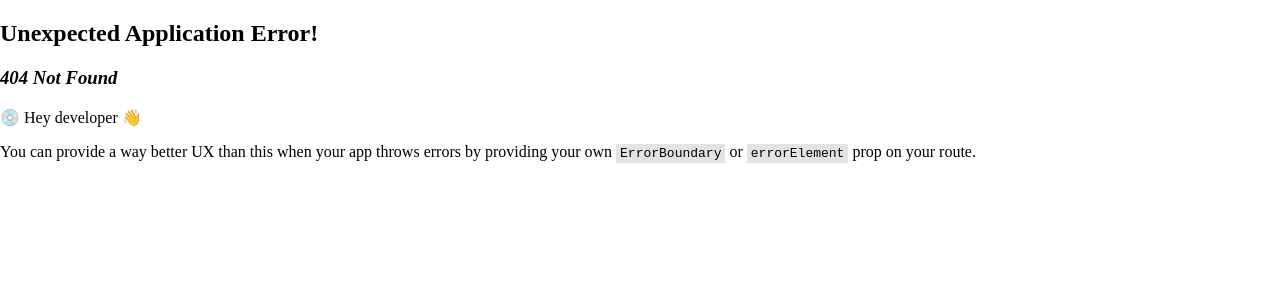
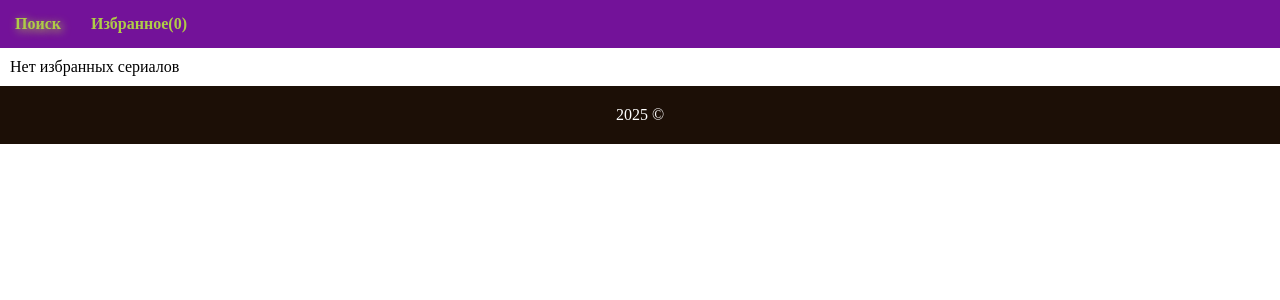
Before and after one commit to IVShelkunov/React_lessons, a React (Vite) app: page /favorites in a window 1280 px wide. Before the commit this address had no page. Shown: the top 300 px of the page. Built offline with nearby package versions, Linux system fonts and the light colour scheme.

Commit message:
Create others elements

```diff
--- a/src/App.css
+++ b/src/App.css
@@ -3,3 +3,34 @@
   color: yellow;
   font-weight: bold;
 }
+.layout {
+  display: flex;
+  flex-direction: column;
+}
+header {
+  background-color: rgba(115, 18, 153, 1);
+  position: sticky;
+  top: 0;
+}
+nav a {
+  display: inline-block;
+  text-decoration: none;
+  color: rgba(175, 204, 71, 1);
+  padding: 15px;
+  font-weight: bold;
+}
+nav a:hover {
+  text-shadow: 2px 2px 8px;
+}
+main {
+  padding: 10px;
+}
+footer {
+  background-color: rgba(28, 15, 6, 1);
+  padding: 20px;
+  color: white;
+  text-align: center;
+}
+.show-item,.favorites-list li {
+  margin: 30px 0;
+}
--- a/src/components/ShowResultItem.tsx
+++ b/src/components/ShowResultItem.tsx
@@ -11,13 +11,13 @@ export function ShowResultItem ({show}: ShowResultItemProps) {
 		setIsFavorite(prev => !prev);
 	}
 	return (
-		<li key={show.id} className="show-item">
+		<li className="show-item">
 			<div className="present">
 				<img src={show.image?.medium}/>
 				<h3>{show.name}</h3>
 			</div>
 			<div className="control">
-				<Link to={`/show/${show.id}`}>Подробнее</Link>
+				<Link to={`/shows/${show.id}`}>Подробнее</Link>
 				<button className={isFavorite ? 'favorite' : ''} onClick={() => handleToggleFavorites(show)}>☆</button>
 			</div>
 		</li>
--- /dev/null
+++ b/src/pages/FavoritesPage.tsx
@@ -0,0 +1,21 @@
+import { useShowStore } from "../store/showStore";
+
+export function FavoritesPage() {
+	const favorites = useShowStore(state => state.favorites);
+	const removeFromFavorites = useShowStore(state => state.removeFromFavorites);
+	return (
+		<div className="favorites-list">
+			{favorites.length === 0 ? 'Нет избранных сериалов': (
+				<ul>
+				{favorites.map(show => (
+					<li key={show.id}>
+						<img src={show.image?.medium}/>
+						<h2>{show.name}</h2>
+						<button onClick={() => removeFromFavorites(show.id)}>Убрать из избранного</button>
+					</li>
+				))}
+			</ul>
+			)}
+		</div>
+	);
+}
--- a/src/pages/SearchPage.tsx
+++ b/src/pages/SearchPage.tsx
@@ -5,6 +5,7 @@ import { ShowResultItem } from "../components/ShowResultItem";
 export function SearchPage() {
 	const searchResults = useShowStore(state => state.searchResults);
 	const searchShows =  useShowStore(state => state.searchShows);
+	const isLoading = useShowStore(state => state.isLoading);
 	const [inputValue , setInputValue] = useState('');
 	const handleChangeInputValue = (e: React.ChangeEvent<HTMLInputElement>) => setInputValue(e.target.value);
 	const handleSubmit = (e: React.FormEvent<HTMLFormElement>) => {
@@ -20,11 +21,14 @@ export function SearchPage() {
 				<button type="submit" disabled={isEmptyQuery}>Найти</button>
 			</form>
 			<div className="search-result">
-				<ul>
+				{isLoading ? <p>Загрузка...</p>: (
+					<ul>
 					{searchResults.map(show => (
-						<ShowResultItem show={show}/>
+						<ShowResultItem key={show.id} show={show}/>
 					))}
 				</ul>
+				)}
+
 			</div>
 		</div>
 	);
--- /dev/null
+++ b/src/pages/ShowDetailPage.tsx
@@ -0,0 +1,34 @@
+import { useParams } from "react-router-dom";
+import type { Show, ShowParams } from "../types/types";
+import { useEffect, useState } from "react";
+
+export function ShowDetailPage() {
+	const [loading , setLoading] = useState(false);
+	const [details , setDetails] = useState<Show | null>(null);
+	const params = useParams<ShowParams>();
+	const showId = Number(params.showId);
+	useEffect(() => {
+		const loadDetails = async (showId:number) => {
+			setLoading(true);
+			try {
+				const response = await fetch(`https://api.tvmaze.com/shows/${showId}`);
+				const showData:Show = await response.json();
+				setDetails(showData);
+				setLoading(false);
+			} catch(error) {
+				console.error(error);
+				setLoading(false);
+			}
+		}
+		loadDetails(showId);
+	},[]);
+	if(details) {
+		return(
+			<div className="show-details">
+				<img src={details.image?.medium}/>
+				<h2>{details.name}</h2>
+				<p><span>{details.summary?.replace('\u003Cp\u003E' , '').replace('\u003C/p\u003E' ,'')}</span></p>
+			</div>
+		);
+	}
+}
--- a/src/types/types.ts
+++ b/src/types/types.ts
@@ -25,3 +25,7 @@ export interface ShowState {
 export interface ShowResultItemProps {
 	show: Show
 }
+//show details
+export type ShowParams = {
+	showId: string
+}
```
Also changed, not shown: src/main.tsx (+10 -0 lines).
